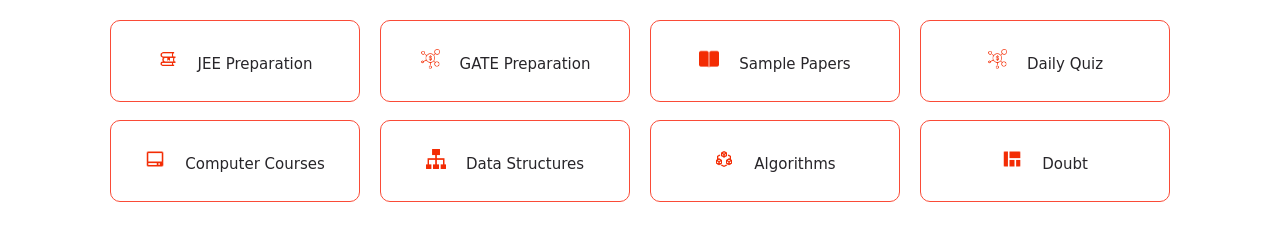
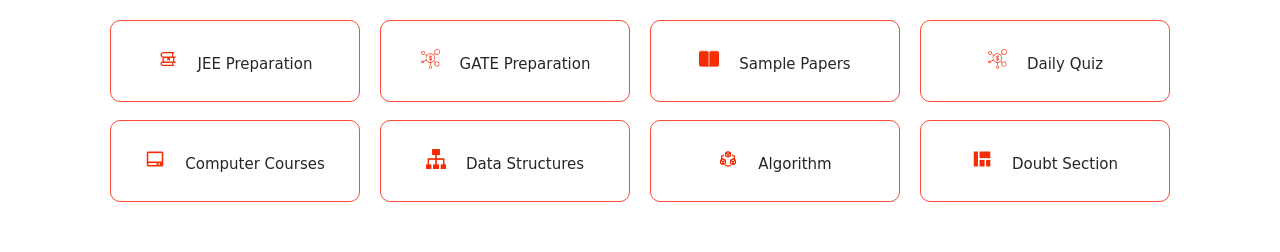
Before and after one commit to prem-prakash-lab/E-LEARNING-WEBSITE, a plain HTML site: page index.html in a window 1280 px wide. Shown: the part 1040-1292 px from the top of the page. Drawn offline with nearby package versions, Linux system fonts and the light colour scheme.

Commit message:
Update index.html

```diff
--- a/index.html
+++ b/index.html
@@ -81,8 +81,8 @@
 		<div class="cbox">
 		<div class="det"><a href="subjects/computer_courses.html"><img src="images/courses/computer.png">Computer Courses</a></div>
 		<div class="det"><a href="subjects/computer_courses.html#data"><img src="images/courses/data.png">Data Structures</a></div>
-		<div class="det"><a href="subjects/computer_courses.html#algo"><img src="images/courses/algo.png">Algorithms</a></div>
-		<div class="det det-last"><a href="subjects/computer_courses.html#projects"><img src="images/courses/projects.png">Doubt</a></div>
+		<div class="det"><a href="subjects/computer_courses.html#algo"><img src="images/courses/algo.png">Algorithm</a></div>
+		<div class="det det-last"><a href="subjects/computer_courses.html#projects"><img src="images/courses/projects.png">Doubt Section</a></div>
 		</div>
 	</div>
 
```
